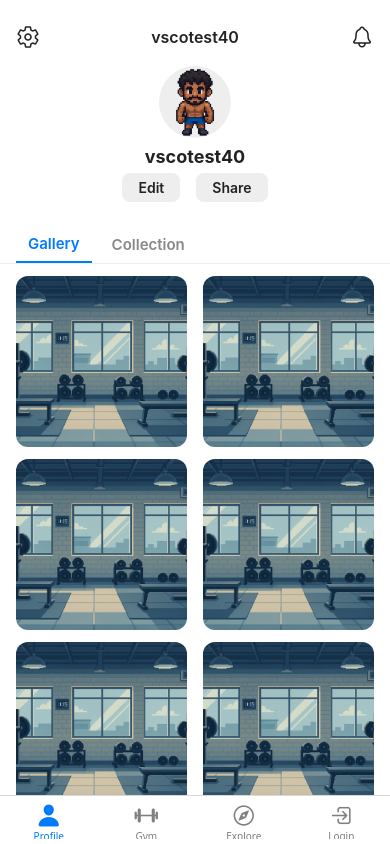
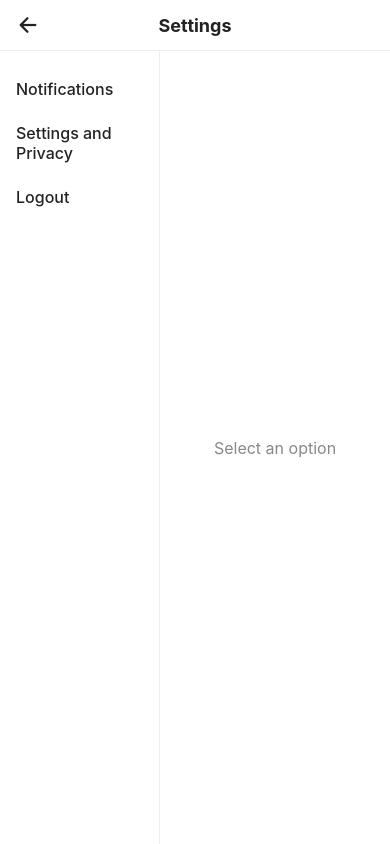
Before and after one commit to aliiqbal24/FitPal---Mobile-App, a React Native app: screen /Settings in a window 390 px wide. Built offline with nearby package versions, Linux system fonts and the light colour scheme.

Commit message:
Add settings screen and navigation

```diff
--- a/App.js
+++ b/App.js
@@ -3,7 +3,7 @@ import { LogBox } from 'react-native';
 import { NavigationContainer } from '@react-navigation/native';
 import { SafeAreaProvider } from 'react-native-safe-area-context';
 import { GestureHandlerRootView } from 'react-native-gesture-handler';
-import TabNavigator from './src/navigation/TabNavigator';
+import RootNavigator from './src/navigation/RootNavigator';
 
 // Ignore specific warnings
 LogBox.ignoreLogs([
@@ -16,7 +16,7 @@ export default function App() {
     <GestureHandlerRootView style={{ flex: 1 }}>
       <SafeAreaProvider>
         <NavigationContainer>
-          <TabNavigator />
+          <RootNavigator />
         </NavigationContainer>
       </SafeAreaProvider>
     </GestureHandlerRootView>
--- a/package.json
+++ b/package.json
@@ -13,6 +13,7 @@
     "@react-native-async-storage/async-storage": "^1.20.2",
     "@react-navigation/bottom-tabs": "^7.3.14",
     "@react-navigation/native": "^7.1.10",
+    "@react-navigation/native-stack": "^7.3.16",
     "@react-three/drei": "^10.2.0",
     "@react-three/fiber": "^9.1.2",
     "expo": "~53.0.11",
--- /dev/null
+++ b/src/navigation/RootNavigator.js
@@ -0,0 +1,15 @@
+import React from 'react';
+import { createNativeStackNavigator } from '@react-navigation/native-stack';
+import TabNavigator from './TabNavigator';
+import SettingsScreen from '../screens/SettingsScreen';
+
+const Stack = createNativeStackNavigator();
+
+export default function RootNavigator() {
+  return (
+    <Stack.Navigator screenOptions={{ headerShown: false }}>
+      <Stack.Screen name="Tabs" component={TabNavigator} />
+      <Stack.Screen name="Settings" component={SettingsScreen} />
+    </Stack.Navigator>
+  );
+}
--- a/src/screens/ProfileScreen.js
+++ b/src/screens/ProfileScreen.js
@@ -1,5 +1,6 @@
 import React, { useState } from 'react';
 import { View, Text, StyleSheet, ScrollView, TouchableOpacity, Image, Dimensions } from 'react-native';
+import { useNavigation } from '@react-navigation/native';
 import { Ionicons } from '@expo/vector-icons';
 
 const GALLERY_IMAGES = [
@@ -16,12 +17,13 @@ const CARD_SIZE = (SCREEN_WIDTH - 48) / 2;
 
 export default function ProfileScreen() {
   const [tab, setTab] = useState('Gallery');
+  const navigation = useNavigation();
 
   return (
     <View style={styles.container}>
       {/* Top Bar */}
       <View style={styles.topBar}>
-        <TouchableOpacity>
+        <TouchableOpacity onPress={() => navigation.navigate('Settings')}>
           <Ionicons name="settings-outline" size={24} color="#222" />
         </TouchableOpacity>
         <Text style={styles.usernameTop}>vscotest40</Text>
--- /dev/null
+++ b/src/screens/SettingsScreen.js
@@ -0,0 +1,83 @@
+import React from 'react';
+import { View, Text, StyleSheet, TouchableOpacity } from 'react-native';
+import { SafeAreaView } from 'react-native-safe-area-context';
+import { Ionicons } from '@expo/vector-icons';
+
+export default function SettingsScreen({ navigation }) {
+  return (
+    <SafeAreaView style={styles.container}>
+      <View style={styles.header}>
+        <TouchableOpacity onPress={() => navigation.goBack()}>
+          <Ionicons name="arrow-back" size={24} color="#222" />
+        </TouchableOpacity>
+        <Text style={styles.headerTitle}>Settings</Text>
+        <View style={{ width: 24 }} />
+      </View>
+      <View style={styles.content}>
+        <View style={styles.sidebar}>
+          <TouchableOpacity style={styles.option}>
+            <Text style={styles.optionText}>Notifications</Text>
+          </TouchableOpacity>
+          <TouchableOpacity style={styles.option}>
+            <Text style={styles.optionText}>Settings and Privacy</Text>
+          </TouchableOpacity>
+          <TouchableOpacity style={styles.option}>
+            <Text style={styles.optionText}>Logout</Text>
+          </TouchableOpacity>
+        </View>
+        <View style={styles.placeholder}>
+          <Text style={styles.placeholderText}>Select an option</Text>
+        </View>
+      </View>
+    </SafeAreaView>
+  );
+}
+
+const styles = StyleSheet.create({
+  container: {
+    flex: 1,
+    backgroundColor: '#fff',
+  },
+  header: {
+    flexDirection: 'row',
+    alignItems: 'center',
+    justifyContent: 'space-between',
+    paddingHorizontal: 16,
+    paddingVertical: 12,
+    borderBottomWidth: 1,
+    borderColor: '#eee',
+  },
+  headerTitle: {
+    fontSize: 18,
+    fontWeight: '700',
+    color: '#222',
+  },
+  content: {
+    flex: 1,
+    flexDirection: 'row',
+  },
+  sidebar: {
+    width: 160,
+    borderRightWidth: 1,
+    borderColor: '#eee',
+    paddingVertical: 16,
+  },
+  option: {
+    paddingVertical: 12,
+    paddingHorizontal: 16,
+  },
+  optionText: {
+    fontSize: 16,
+    color: '#222',
+    fontWeight: '500',
+  },
+  placeholder: {
+    flex: 1,
+    alignItems: 'center',
+    justifyContent: 'center',
+  },
+  placeholderText: {
+    fontSize: 16,
+    color: '#888',
+  },
+});
```
Also changed, not shown: 1 other file (tests, documents, lock files or other folders).
